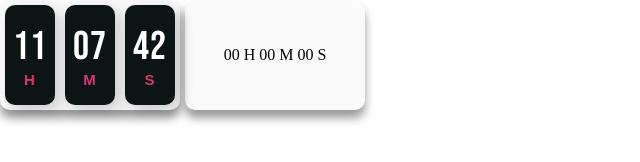
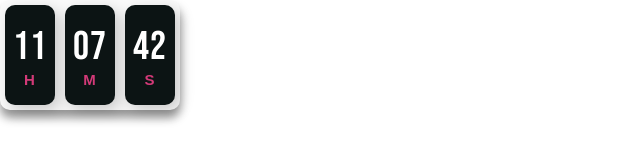
Before and after one commit to lfsodre/html_clock, a plain HTML site: page index.html in a window 1280 px wide. Shown: the whole page, without its empty margins (0-640 px from the left). Drawn offline with Linux system fonts and the light colour scheme.

Commit message:
03_07Up index.html

```diff
--- a/index.html
+++ b/index.html
@@ -25,17 +25,6 @@
         </div>
     </div>
 
-    <div class="relogio_2">
-        <div>
-            <span id="horas">00</span>
-            <span class="tempo">H</span>
-            <span id="minutos">00</span>
-            <span class="tempo">M</span>
-            <span id="segundos">00</span>
-            <span class="tempo">S</span>
-        </div>
-    </div>
-
     <script src="assets/js/script.js"></script>
 </body>
 
```
